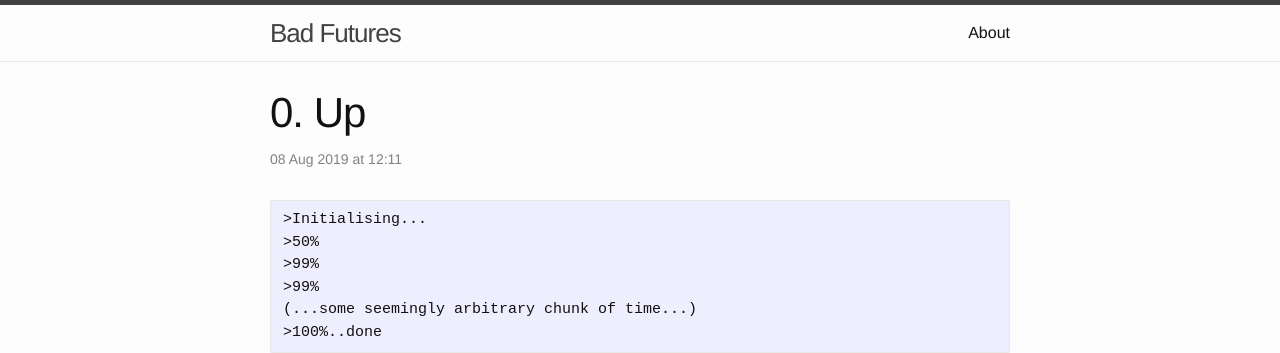
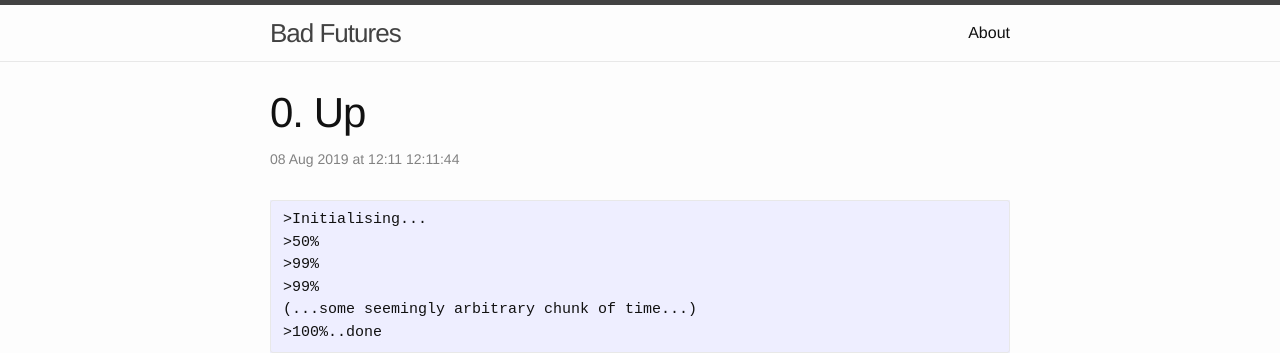
Before and after one commit to badfutures/badfutures.github.io, a Jekyll site: the page built from _posts/2019-08-08-0.md, in a window 1280 px wide. Shown: the top 353 px of the page. Built offline with Jekyll 4.4.1, drawn with Linux system fonts in a browser that asks for light colours.

Commit message:
'at HH-MM' added to the post layout

```diff
--- a/_layouts/post.html
+++ b/_layouts/post.html
@@ -5,7 +5,7 @@ layout: default
 
   <header class="post-header">
     <h1 class="post-title" itemprop="name headline">{{ page.title }}</h1>
-    <p class="post-meta"><time datetime="{{ page.date | date_to_xmlschema }}" itemprop="datePublished">{{ page.date | date_to_string }} at {{ page.date | date: "%H:%M"}}</time>{% if page.author %} • <span itemprop="author" itemscope itemtype="http://schema.org/Person"><span itemprop="name">{{ page.author }}</span></span>{% endif %}</p>
+    <p class="post-meta"><time datetime="{{ page.date | date_to_xmlschema }}" itemprop="datePublished">{{ page.date | date_to_string }} at {{ page.date | date: "%R %X"}}</time>{% if page.author %} • <span itemprop="author" itemscope itemtype="http://schema.org/Person"><span itemprop="name">{{ page.author }}</span></span>{% endif %}</p>
   </header>
 
   <div class="post-content" itemprop="articleBody">
```
